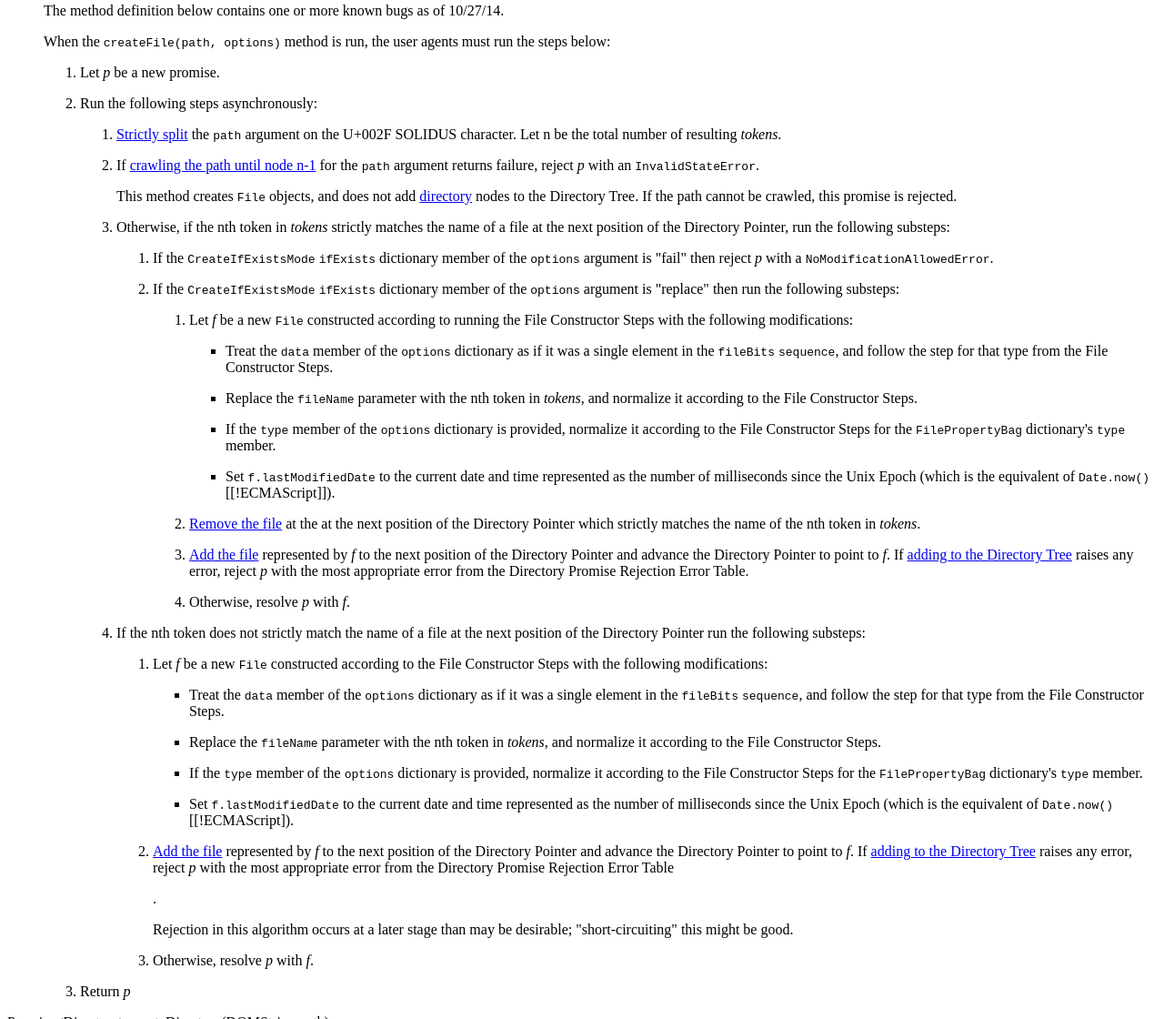
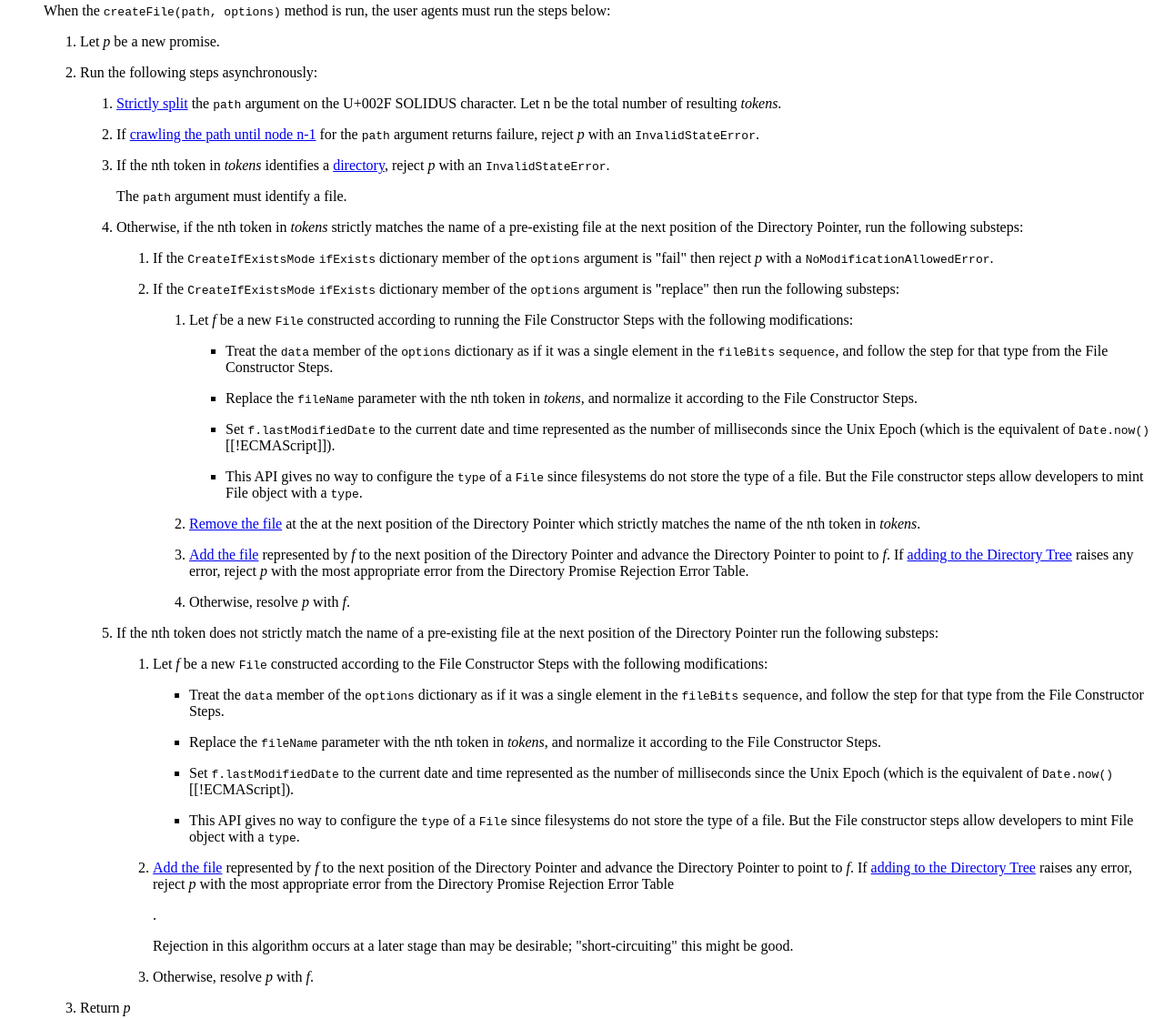
Before and after one commit to w3c/filesystem-api, a plain HTML site: page Overview.html in a window 1280 px wide. Shown: the part 5667-6787 px from the top of the page at 91% size. Drawn offline with Linux system fonts and the light colour scheme.

Commit message:
Fixed bug in createFile

```diff
--- a/Overview.html
+++ b/Overview.html
@@ -395,7 +395,6 @@ var pathToJazz = "jazz"; // relative path from within genres to jazz Directory <
   </dd>
   <dt>Promise&lt;File> createFile(DOMString path, CreateFileOptions options)</dt>
   <dd>
-    <div class="issue"><p>The method definition below contains one or more known bugs as of 10/27/14.</p></div>
     <p>When the <code>createFile(path, options)</code> method is run, the user agents must run the steps below:</p>
     <ol>
       <li><p>Let <var>p</var> be a new promise.</p></li>
@@ -403,9 +402,12 @@ var pathToJazz = "jazz"; // relative path from within genres to jazz Directory <
         <ol>
           <li><p><a href="#strictly-split-a-string">Strictly split</a> the <code>path</code> argument on the U+002F SOLIDUS character. Let n be the total number of resulting <var>tokens</var>. </p></li>
           <li><p>If <a href="#crawl-the-path-until-node-n">crawling the path until node n-1</a> for the <code>path</code> argument returns failure, reject <var>p</var> with an <code>InvalidStateError</code>.</p>
-          <div class="note"><p>This method creates <code>File</code> objects, and does not add <a href="#directoryConcept">directory</a> nodes to the <a>Directory Tree</a>. If the <a>path</a> cannot be crawled, this promise is rejected.</p></div>
           </li>
-          <li><p>Otherwise, if the nth token in <var>tokens</var> strictly matches the name of a file at the next position of the <a>Directory Pointer</a>, run the following substeps:</p>
+          <li><p>If the nth token in <var>tokens</var> identifies a <a href="#directoryConcept">directory</a>, reject <var>p</var> with an
+          <code>InvalidStateError</code>.</p>
+        <div class="note"><p>The <code>path</code> argument must identify a file.</p></div>
+        </li>
+          <li><p>Otherwise, if the nth token in <var>tokens</var> strictly matches the name of a pre-existing file at the next position of the <a>Directory Pointer</a>, run the following substeps:</p>
             <ol>
               <li><p>If the <a><code>CreateIfExistsMode</code></a> <a><code>ifExists</code></a> dictionary member of the <code>options</code> argument is "fail" then reject <var>p</var> with a <code>NoModificationAllowedError</code>.</p></li>
               <li><p>If the <a><code>CreateIfExistsMode</code></a> <a><code>ifExists</code></a> dictionary member of the <code>options</code> argument is "replace" then run the following substeps:</p>
@@ -414,8 +416,8 @@ var pathToJazz = "jazz"; // relative path from within genres to jazz Directory <
                     <ul>
                       <li><p>Treat the <code>data</code> member of the <code>options</code> dictionary as if it was a single element in the <code>fileBits</code> <code>sequence</code>, and follow the step for that type from the <a>File Constructor Steps</a>.</p></li>
                       <li><p>Replace the <code>fileName</code> parameter with the nth token in <var>tokens</var>, and normalize it according to the <a>File Constructor Steps</a>.</p></li>
-                      <li><p>If the <code>type</code> member of the <code>options</code> dictionary is provided, normalize it according to the <a>File Constructor Steps</a> for the <code>FilePropertyBag</code> dictionary's <code>type</code> member.</p></li>
                       <li><p>Set <code>f.lastModifiedDate</code> to the current date and time represented as the number of milliseconds since the <a>Unix Epoch</a> (which is the equivalent of <code>Date.now()</code> [[!ECMAScript]]).</p></li>
+                      <li><div class="issue"><p>This API gives no way to configure the <code>type</code> of a <code>File</code> since filesystems do not store the type of a file. But the File constructor steps allow developers to mint File object with a <code>type</code>.</p></div></li>
                     </ul>
 
                   </li>
@@ -427,14 +429,14 @@ var pathToJazz = "jazz"; // relative path from within genres to jazz Directory <
               </li>
             </ol>
           </li>
-          <li><p>If the nth token does not strictly match the name of a file at the next position of the <a>Directory Pointer</a> run the following substeps:</p>
+          <li><p>If the nth token does not strictly match the name of a pre-existing file at the next position of the <a>Directory Pointer</a> run the following substeps:</p>
                 <ol>
                   <li><p>Let <var>f</var> be a new <code>File</code> constructed according to the <a>File Constructor Steps</a> with the following modifications:</p>
                     <ul>
                       <li><p>Treat the <code>data</code> member of the <code>options</code> dictionary as if it was a single element in the <code>fileBits</code> <code>sequence</code>, and follow the step for that type from the <a>File Constructor Steps</a>.</p></li>
                       <li><p>Replace the <code>fileName</code> parameter with the nth token in <var>tokens</var>, and normalize it according to the <a>File Constructor Steps</a>.</p></li>
-                      <li><p>If the <code>type</code> member of the <code>options</code> dictionary is provided, normalize it according to the <a>File Constructor Steps</a> for the <code>FilePropertyBag</code> dictionary's <code>type</code> member.</p></li>
                       <li><p>Set <code>f.lastModifiedDate</code> to the current date and time represented as the number of milliseconds since the <a>Unix Epoch</a> (which is the equivalent of <code>Date.now()</code> [[!ECMAScript]).</p></li>
+                      <li><div class="issue"><p>This API gives no way to configure the <code>type</code> of a <code>File</code> since filesystems do not store the type of a file. But the File constructor steps allow developers to mint File object with a <code>type</code>.</p></div></li>
 
                     </ul>
                   </li>
@@ -661,17 +663,17 @@ var pathToJazz = "jazz"; // relative path from within genres to jazz Directory <
       </ol>
     </div>
   </dd>
-  <dt>EventStream&lt;(File or Directory)> enumerateDeep(optional DOMString path)</dt>
+  <dt>EventStream&lt;File> enumerateDeep(optional DOMString path)</dt>
   <dd>
     <div class="issue"><p>The <code>EventStream</code> object and semantics around it are not well-defined yet. This is a general platform problem.</p>
       <p>The algorithm used for <code>enumerateDeep</code> might resemble:</p>
       <ol>
-        <li>If no parameter is provided, enumerate the contents of the <a>present working directory</a>. If it has <a>child</a> nodes, recursively enumerate the contents of each <a>child</a>.</li>
+        <li>If no parameter is provided, enumerate the contents of the <a>present working directory</a>, enumerating ONLY File objects. If it has <a>child</a> nodes, recursively enumerate ONLY the File objects within <a>child</a>.</li>
         <li>If a parameter is provided, <a href="#crawl-the-entire-path">crawl the entire path</a> to validate it.</li>
         <li>If the validation above does not return failure:
           <ol>
             <li>If the <a>Directory Pointer</a> points to a file, enumerate that file.</li>
-            <li>If the <a>Directory Pointer</a> points to a <a href="#directoryConcept">directory</a>, enumerate its contents. If it has <a>child</a> nodes, recursively enumerate the contents of each <a>child</a>.</li>
+            <li>If the <a>Directory Pointer</a> points to a <a href="#directoryConcept">directory</a>, enumerate ONLY the File objects in that directory. If it has <a>child</a> nodes, recursively enumerate ONLY the File objects within each <a>child</a>.</li>
           </ol>
         </li>
       </ol>
```
